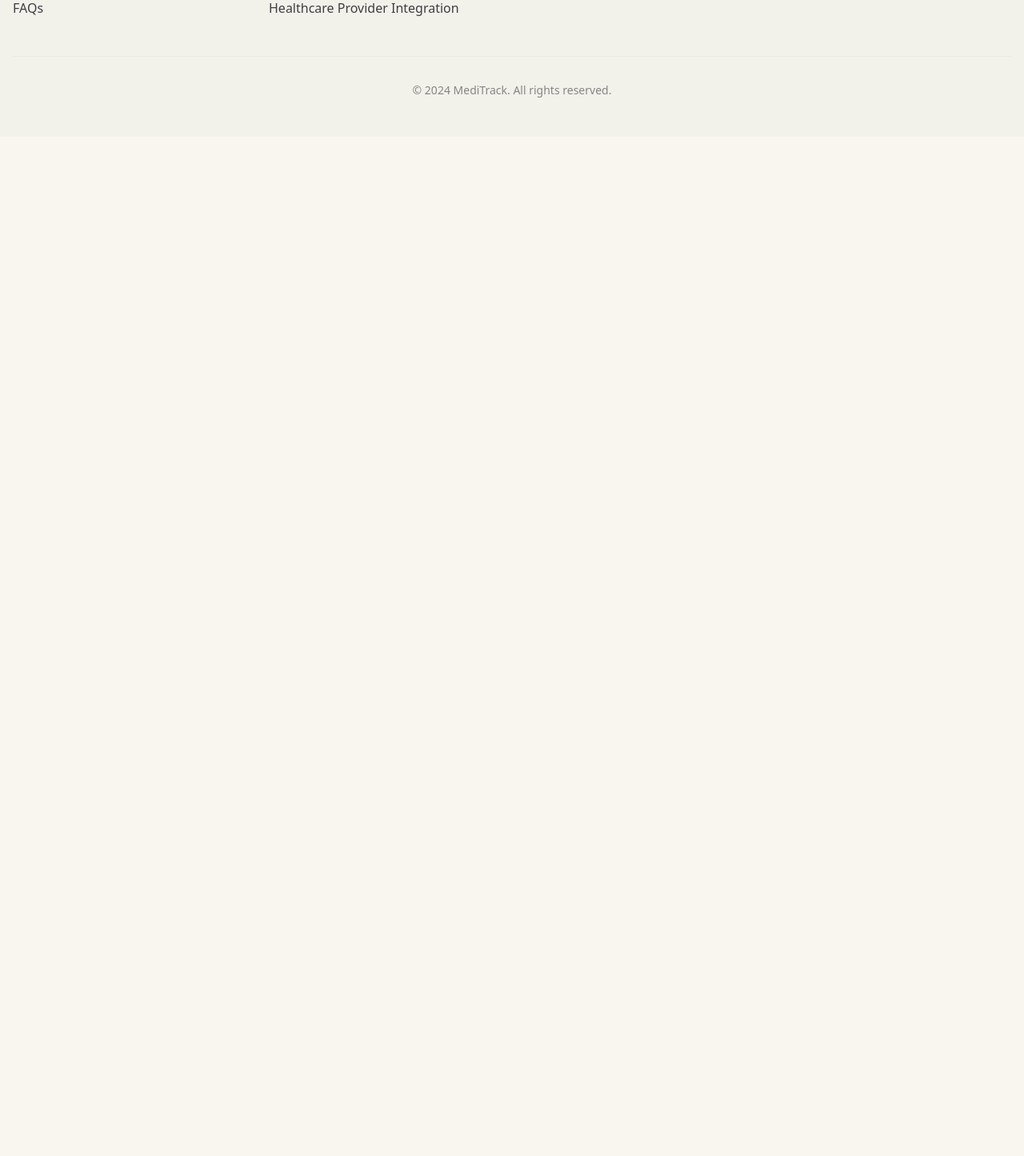
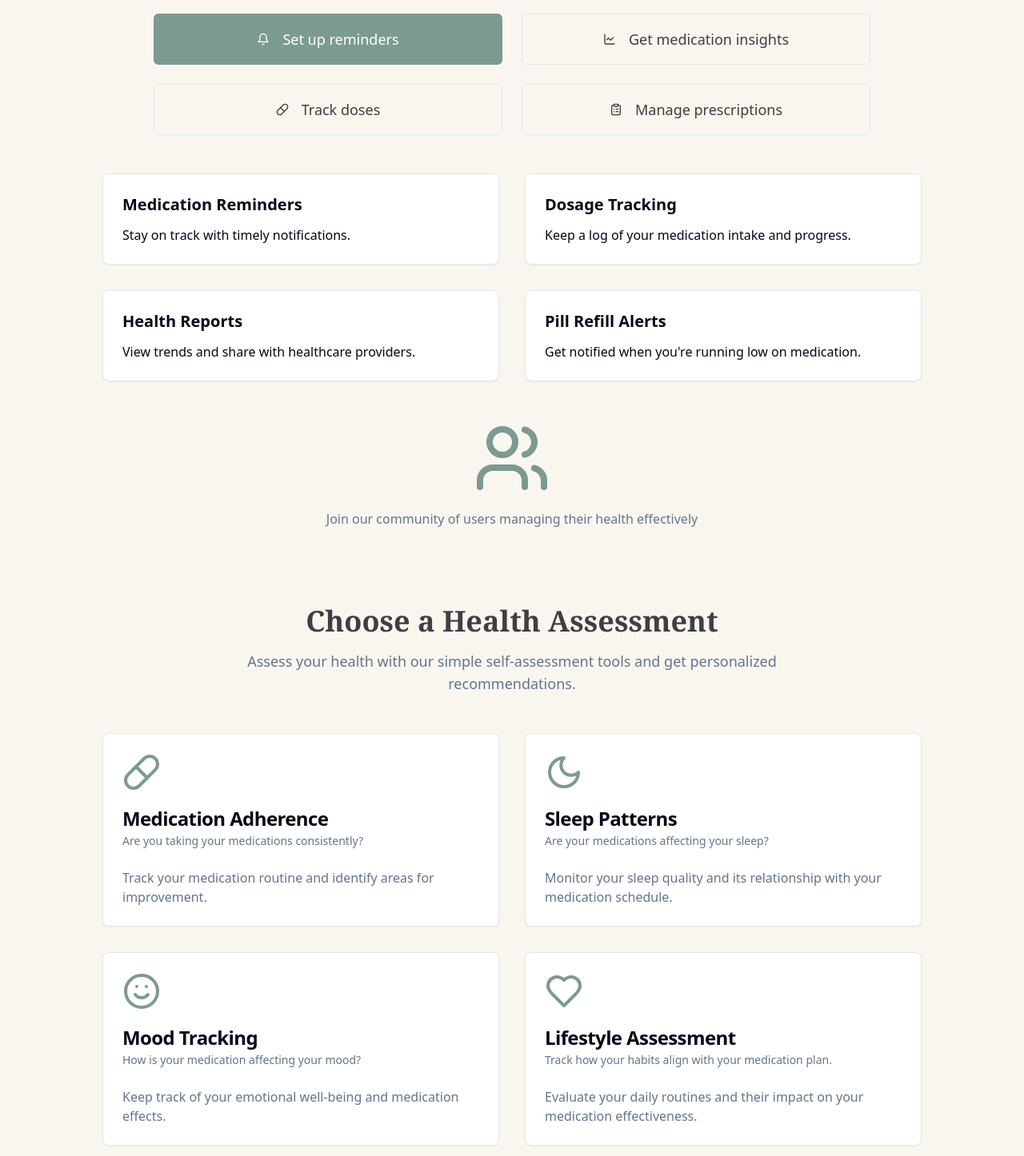
Before and after one commit to sathwikreddygv/meditrack-ai-landing-page, a React (Vite) app: page / in a window 1280 px wide. Shown: the part 844-2290 px from the top of the page at 80% size. Before the commit the page ends 1015 px from the top, so only its background shows below. Built offline with nearby package versions, Linux system fonts and the light colour scheme.

Commit message:
Merge pages into single view
Combine the content of two existing pages into one, placing them sequentially within the same page layout.
[skip gpt_engineer]

```diff
--- /dev/null
+++ b/src/components/Assessment.tsx
@@ -0,0 +1,69 @@
+import { Card, CardHeader, CardTitle, CardDescription, CardContent } from "@/components/ui/card";
+import { Pill, Moon, Smile, Heart } from "lucide-react";
+
+export const Assessment = () => {
+  return (
+    <div className="container px-4 py-8 md:py-12">
+      <div className="text-center mb-12">
+        <h1 className="text-4xl font-serif font-bold mb-4">Choose a Health Assessment</h1>
+        <p className="text-lg text-muted-foreground max-w-2xl mx-auto">
+          Assess your health with our simple self-assessment tools and get personalized recommendations.
+        </p>
+      </div>
+
+      <div className="grid grid-cols-1 md:grid-cols-2 gap-8 max-w-5xl mx-auto">
+        <Card className="group hover:shadow-lg transition-shadow cursor-pointer">
+          <CardHeader>
+            <Pill className="w-12 h-12 text-primary mb-4 group-hover:scale-110 transition-transform" />
+            <CardTitle>Medication Adherence</CardTitle>
+            <CardDescription>Are you taking your medications consistently?</CardDescription>
+          </CardHeader>
+          <CardContent>
+            <p className="text-muted-foreground">
+              Track your medication routine and identify areas for improvement.
+            </p>
+          </CardContent>
+        </Card>
+
+        <Card className="group hover:shadow-lg transition-shadow cursor-pointer">
+          <CardHeader>
+            <Moon className="w-12 h-12 text-primary mb-4 group-hover:scale-110 transition-transform" />
+            <CardTitle>Sleep Patterns</CardTitle>
+            <CardDescription>Are your medications affecting your sleep?</CardDescription>
+          </CardHeader>
+          <CardContent>
+            <p className="text-muted-foreground">
+              Monitor your sleep quality and its relationship with your medication schedule.
+            </p>
+          </CardContent>
+        </Card>
+
+        <Card className="group hover:shadow-lg transition-shadow cursor-pointer">
+          <CardHeader>
+            <Smile className="w-12 h-12 text-primary mb-4 group-hover:scale-110 transition-transform" />
+            <CardTitle>Mood Tracking</CardTitle>
+            <CardDescription>How is your medication affecting your mood?</CardDescription>
+          </CardHeader>
+          <CardContent>
+            <p className="text-muted-foreground">
+              Keep track of your emotional well-being and medication effects.
+            </p>
+          </CardContent>
+        </Card>
+
+        <Card className="group hover:shadow-lg transition-shadow cursor-pointer">
+          <CardHeader>
+            <Heart className="w-12 h-12 text-primary mb-4 group-hover:scale-110 transition-transform" />
+            <CardTitle>Lifestyle Assessment</CardTitle>
+            <CardDescription>Track how your habits align with your medication plan.</CardDescription>
+          </CardHeader>
+          <CardContent>
+            <p className="text-muted-foreground">
+              Evaluate your daily routines and their impact on your medication effectiveness.
+            </p>
+          </CardContent>
+        </Card>
+      </div>
+    </div>
+  );
+};
--- /dev/null
+++ b/src/components/Features.tsx
@@ -0,0 +1,55 @@
+import { Button } from "@/components/ui/button";
+import { Card } from "@/components/ui/card";
+import { Bell, LineChart, Pill, ClipboardList, Users } from "lucide-react";
+
+export const Features = () => {
+  return (
+    <div className="container px-4 py-8 md:py-12">
+      <div className="text-center mb-12">
+        <h1 className="text-4xl font-serif font-bold mb-4">How to Use MediTrack</h1>
+        <p className="text-lg text-muted-foreground max-w-2xl mx-auto">
+          This short guide will walk you through MediTrack's key features and how they can simplify your medication routine.
+        </p>
+      </div>
+
+      <div className="grid grid-cols-1 md:grid-cols-2 gap-6 max-w-4xl mx-auto mb-12">
+        <Button className="h-16 text-lg" variant="default">
+          <Bell className="mr-2" /> Set up reminders
+        </Button>
+        <Button className="h-16 text-lg" variant="outline">
+          <LineChart className="mr-2" /> Get medication insights
+        </Button>
+        <Button className="h-16 text-lg" variant="outline">
+          <Pill className="mr-2" /> Track doses
+        </Button>
+        <Button className="h-16 text-lg" variant="outline">
+          <ClipboardList className="mr-2" /> Manage prescriptions
+        </Button>
+      </div>
+
+      <div className="grid grid-cols-1 md:grid-cols-2 gap-8 max-w-5xl mx-auto mb-12">
+        <Card className="p-6">
+          <h3 className="text-xl font-semibold mb-3">Medication Reminders</h3>
+          <p>Stay on track with timely notifications.</p>
+        </Card>
+        <Card className="p-6">
+          <h3 className="text-xl font-semibold mb-3">Dosage Tracking</h3>
+          <p>Keep a log of your medication intake and progress.</p>
+        </Card>
+        <Card className="p-6">
+          <h3 className="text-xl font-semibold mb-3">Health Reports</h3>
+          <p>View trends and share with healthcare providers.</p>
+        </Card>
+        <Card className="p-6">
+          <h3 className="text-xl font-semibold mb-3">Pill Refill Alerts</h3>
+          <p>Get notified when you're running low on medication.</p>
+        </Card>
+      </div>
+
+      <div className="text-center">
+        <Users className="w-24 h-24 mx-auto mb-4 text-primary animate-float" />
+        <p className="text-muted-foreground">Join our community of users managing their health effectively</p>
+      </div>
+    </div>
+  );
+};
--- a/src/pages/Index.tsx
+++ b/src/pages/Index.tsx
@@ -1,5 +1,7 @@
 import { Header } from "@/components/Header";
 import { Hero } from "@/components/Hero";
+import { Features } from "@/components/Features";
+import { Assessment } from "@/components/Assessment";
 import { Footer } from "@/components/Footer";
 
 const Index = () => {
@@ -8,6 +10,8 @@ const Index = () => {
       <Header />
       <main>
         <Hero />
+        <Features />
+        <Assessment />
       </main>
       <Footer />
     </div>
```
